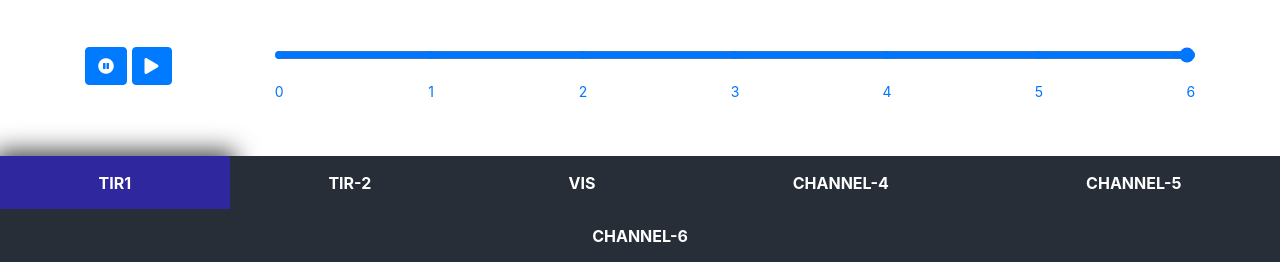
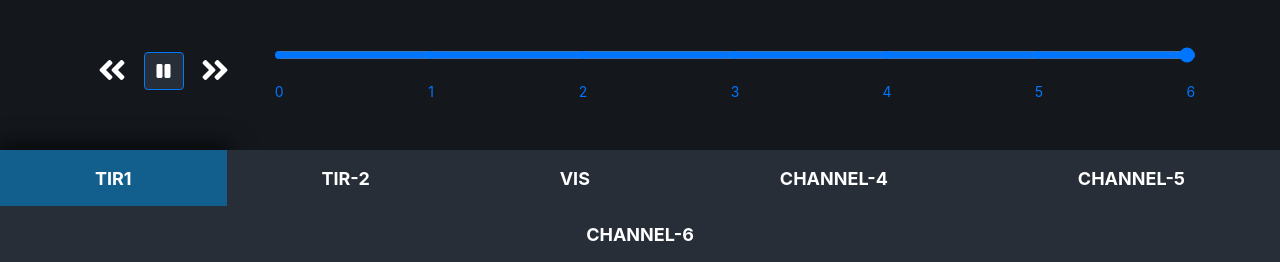
Before and after one commit to ncchaudhari10/nowcasting_of_satellite_images, a Flask app: page / in a window 1280 px wide. Shown: the part 538-800 px from the top of the page. Run offline with Flask 2, Linux system fonts and the light colour scheme; some libraries are stand-ins or nearby versions.

Commit message:
back, forward button added, color scheme changed

```diff
--- a/web/static/css/main.css
+++ b/web/static/css/main.css
@@ -56,6 +56,7 @@
   /*nav > div a.nav-item.nav-link.active*/
   {
   text-transform:uppercase;
+  font-size: large;
   font-weight: bold;
   border: none;
   padding: 15px 80px;
@@ -65,28 +66,61 @@
   }
   nav > div a.nav-item.nav-link.active{
   color:#fff;
-    background:#2e279d;
+  background:#125F8D;
   -webkit-box-shadow: 0px 0px 25px 5px rgba(0,0,0,0.75);
   -moz-box-shadow: 0px 0px 25px 5px rgba(0,0,0,0.75);
   box-shadow: 0px 0px 25px 5px rgba(0,0,0,0.75);
 
   }
+  body{
+  /*background-color: #2b2b28;#222831 #1b262c*/
+  background-color: #14181d;
+  }
 
-  /*nav > div a.nav-item.nav-link.active:after
-   {
-    content: "";
-    position: relative;
-    bottom: -60px;
-    left: -10%;
-    border: 15px solid transparent;
-    border-top-color: #2e279d ;
-  }*/
   nav > div a.nav-item.nav-link:hover,
   nav > div a.nav-item.nav-link:focus
   {
   border: none;
-      background: #2e279d;
+  background: #2988be;
   color:#fff;
   border-radius:0;
   transition:background 0.20s linear;
   }
+  .pp{
+  background-color: #272e38;
+  box-shadow: none;
+  }
+  .fwd,.bwd{
+  color: #fff;
+  }
+  .pp:hover,.pp:focus{
+  background-color: #125F8D;
+  box-shadow: none;
+  }
+  .fwd:hover, .fwd:focus, .bwd:hover, .bwd:focus{
+  color:#0DB0AF;
+  text-shadow: 1px 1px 4px #000000;
+  box-shadow: none;
+  }
+  /****bottom nav css ends******/
+  /*****slider css******/
+  .nav-pills .nav-item>a{
+    font-size: 1.1rem;
+    font-weight:400;
+    color:#fff;
+  }
+  .slider::-webkit-slider-thumb {
+    -webkit-appearance: none;
+    appearance: none;
+    margin-top:-7px;
+    /*border: 1px solid #fff;*/
+    width: 22px;
+    height: 22px;
+    background: rgb(56, 136, 241);
+    box-shadow: 0.25px 0.25px 2.5px 1.5px #000000;
+    cursor: pointer;
+  }
+  .slider::-webkit-slider-runnable-track {
+    background: linear-gradient(to bottom, #2e279d, #0199ff) 100% 50%/100% 5px no-repeat transparent;
+  }
+  /*****slider css ends******/
--- a/web/templates/insat3D_TIR1.html
+++ b/web/templates/insat3D_TIR1.html
@@ -14,7 +14,7 @@
     </head>
 <body>
     <!--Header-->
-    <nav class="navbar sticky-top navbar-light bg-light d-flex justify-content-center">
+    <nav class="navbar sticky-top navbar-dark bg-info d-flex justify-content-center">
         <div class="navbar-brand">
           <h4>NOWCASTING OF SATELLITE IMAGES</h4>
         </div>
@@ -29,8 +29,9 @@
         <br><br>
         <div class="row">
             <div class="col-xl-2">
-                <button class="pause btn btn-primary"><i class="fas fa-pause-circle"></i></button>
-                <button class="play btn btn-primary"><i class="fas fa-play"></i></button>
+                <button class="fwd btn btn-transparent" id="backward" onclick="Backward();"><i class="fas fa-2x fa-angle-double-left"></i></button>
+                <button class="pp btn btn-primary"><i class="fas fa-pause"></i></button>
+                <button class="bwd btn btn-transparent" id="forward" onclick="Forward();"><i class="fas fa-2x fa-angle-double-right"></i></button>
             </div>
             <div class="col-xl-10">
                 <div class="form-group">
@@ -83,37 +84,56 @@
                 document.getElementById("img").src = images[x];
             }
         }
-        // function displayPreviousImage() {
-        //  if(!isPaused){
-        //    x = (x <= 0) ? images.length - 1 : x - 1;
-        //    document.getElementById("img").src = images[x];
-        //  }
-        //}
+        function displayNextImage() {
+            x = (x === images.length - 1) ? 0 : x + 1;
+            document.getElementById("img").src = images[x];
+        }
 
-        // function startTimer() {
-        //   if(!isPaused){
-        //     setInterval(displayNextImage, 1000);
-        //   }
-        // }
+        slider.addEventListener('mouseup', function() {
+        t=this.value;
+        if (t<=15) {  label_val(0);}
+        else if(t<=45&&t>15){ label_val(1);}
+        else if(t<=75&&t>45){ label_val(2);}
+        else if(t<=105&&t>75){ label_val(3);}
+        else if(t<=135&&t>105){ label_val(4);}
+        else if(t<=165&&t>135){ label_val(5);}
+        else if(t>165){ label_val(6);}
+        });
+
+        function label_val(a){
+        slider.value=a*30;
+        document.getElementById("img").src=images[a];
+        if(a===6){ document.getElementById("img").src=images[a-1]; } }
+
+        function Backward(){
+            if(slider.value<=0){ slider.stepUp(180);} else{ slider.stepDown(30); displayPreviousImage();}
+        }
+        function Forward(){
+            if(slider.value<180){slider.stepUp(30); displayNextImage();}  else{ slider.stepDown(180);}
+        }
+
         var images = [], x = -1;
 
         //TIR1
-        //images[0] = "img/img1.jpg";
-        //images[1] = "img/img2.jpg";
-        //images[2] = "img/img3.jpg";
-        //images[3] = "img/img4.jpg";
-        //images[4] = "img/img5.jpg";
-        //images[5] = "img/img6.jpg";
+        images[0] = "{{url_for('static', filename='insat3D/TIR1/TIR1_0.png')}}";
+        images[1] = "{{url_for('static', filename='insat3D/TIR1/TIR1_1.png')}}";
+        images[2] = "{{url_for('static', filename='insat3D/TIR1/TIR1_2.png')}}";
+        images[3] = "{{url_for('static', filename='insat3D/TIR1/TIR1_3.png')}}";
+        images[4] = "{{url_for('static', filename='insat3D/TIR1/TIR1_4.png')}}";
+        images[5] = "{{url_for('static', filename='insat3D/TIR1/TIR1_5.png')}}";
+
 
         //with jquery
-        $('.pause').on('click', function(e) {
-            e.preventDefault();
-            isPaused = true;
-        });
-        $('.play').on('click', function(e) {
-            e.preventDefault();
-            isPaused = false;
-        });
+        $('.pp').click(function(){
+            icon = $(this).find("i");
+            if(icon.hasClass("fa-pause")){
+                icon.addClass("fa-play").removeClass("fa-pause");
+                isPaused=true;
+            }else{
+                icon.addClass("fa-pause").removeClass("fa-play");
+                isPaused=false;
+                }
+            });
     </script>
 </body>
 </html>
```
Lines whose indentation alone changed are shown as unchanged.
